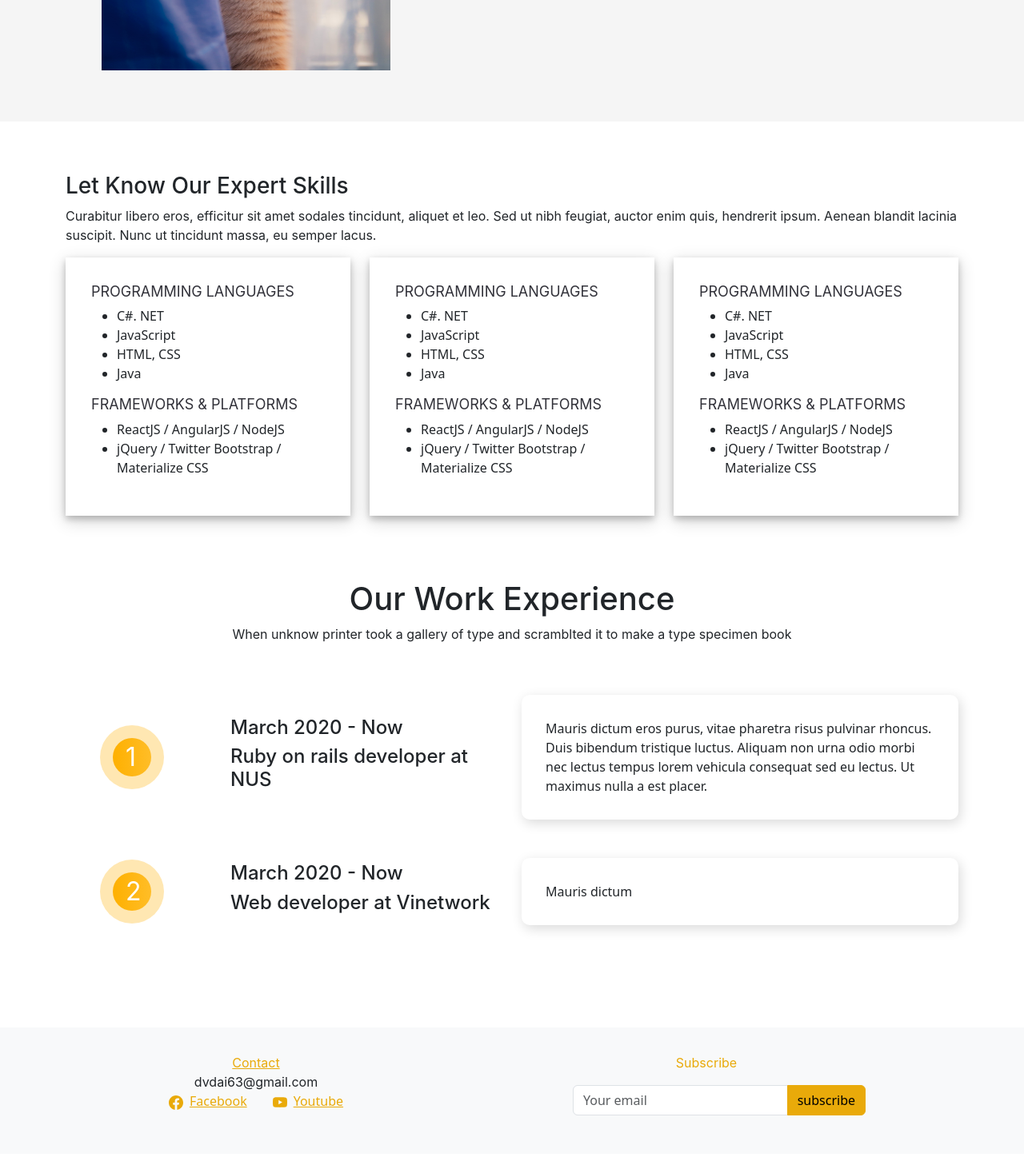
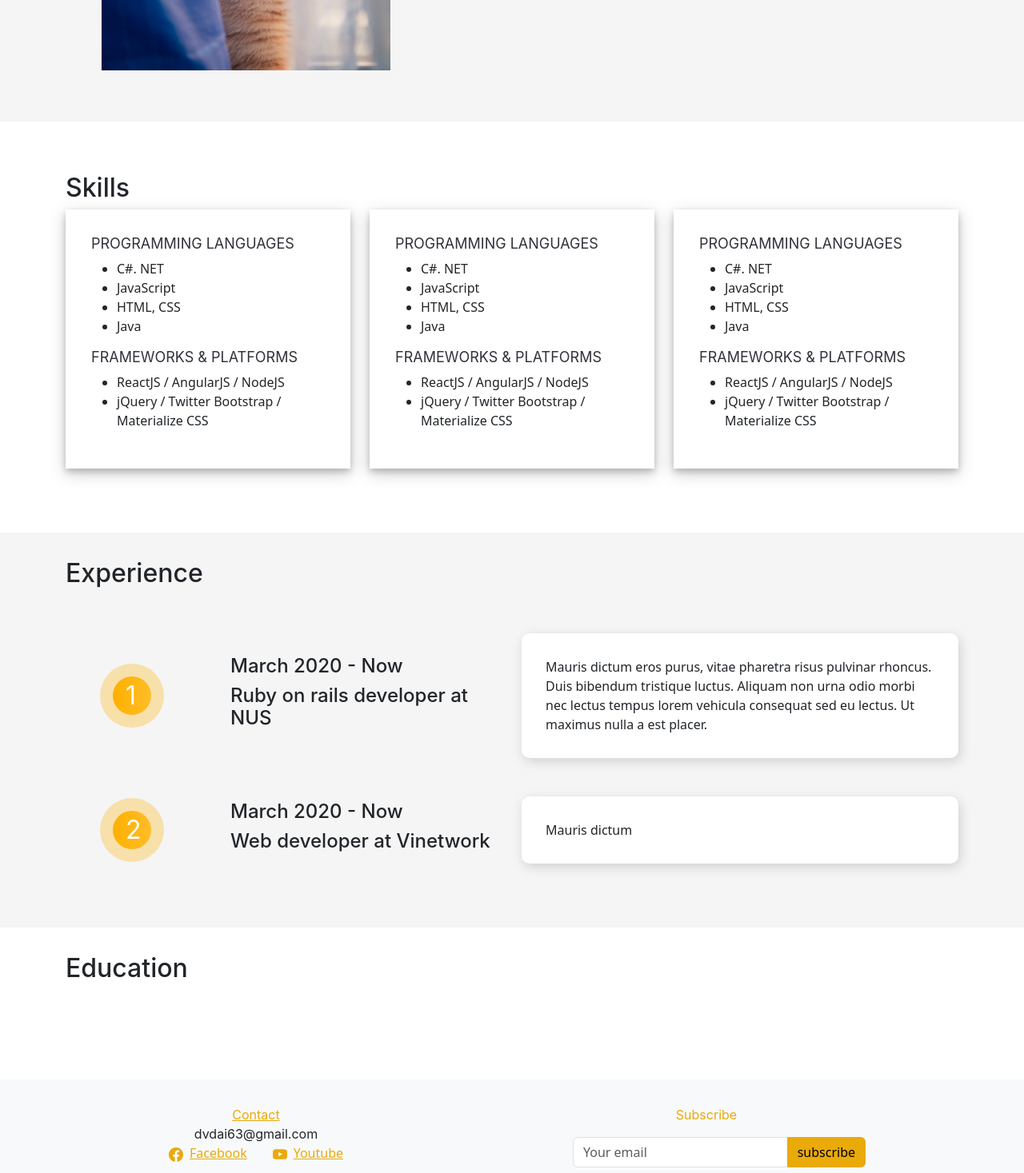
Before and after one commit to daidtech/FE_myspace, a Next.js app: page / in a window 1280 px wide. Shown: the part 344-1811 px from the top of the page at 80% size. Before the commit the page ends 1787 px from the top, so only its background shows below. Built offline with nearby package versions, Linux system fonts and the light colour scheme.

Commit message:
add education block

```diff
--- a/components/About/About.tsx
+++ b/components/About/About.tsx
@@ -2,6 +2,7 @@ import { Container, Row, Col } from 'react-bootstrap';
 import styles from './About.module.scss';
 import AboutSkill from './AboutSkill/AboutSkill';
 import Experience from './Experience/Experience';
+import Education from './Education/Education';
 
 
 export default function About() {
@@ -28,6 +29,7 @@ export default function About() {
       <div className={styles.contentBelowHero}>
         <AboutSkill />
         <Experience />
+        <Education />
       </div>
     </section>
   )
--- a/components/About/AboutSkill/AboutSkill.tsx
+++ b/components/About/AboutSkill/AboutSkill.tsx
@@ -8,12 +8,9 @@ export default function AboutSkill() {
       <Container>
         <Row>
           <Col>
-            <h3>
-              Let Know Our Expert Skills
-            </h3>
-            <p>
-              Curabitur libero eros, efficitur sit amet sodales tincidunt, aliquet et leo. Sed ut nibh feugiat, auctor enim quis, hendrerit ipsum. Aenean blandit lacinia suscipit. Nunc ut tincidunt massa, eu semper lacus.
-            </p>
+            <h2>
+              Skills
+            </h2>
           </Col>
         </Row>
         <Row>
--- /dev/null
+++ b/components/About/Education/Education.module.scss
@@ -0,0 +1,3 @@
+.education {
+  padding: 2rem 0;
+}
--- /dev/null
+++ b/components/About/Education/Education.tsx
@@ -0,0 +1,20 @@
+import { Container, Row, Col } from "react-bootstrap";
+import styles from './Education.module.scss';
+
+export default function Education() {
+  return (
+    <section className={styles.education}>
+      <Container>
+        <Row>
+          <Col>
+            <div className={styles.title}>
+              <h2>Education</h2>
+            </div>
+          </Col>
+        </Row>
+      </Container>
+    </section>
+
+  )
+
+}
--- a/components/About/Experience/Experience.module.scss
+++ b/components/About/Experience/Experience.module.scss
@@ -1,8 +1,9 @@
 .experience {
   margin-top: 5rem;
+  padding: 2rem 0;
+  background-color: #f5f5f5;
 }
 .title {
-  text-align: center;
 }
 
 .wrapCounter {
--- a/components/About/Experience/Experience.tsx
+++ b/components/About/Experience/Experience.tsx
@@ -1,4 +1,4 @@
-import { Container, Row, Col, ProgressBar } from "react-bootstrap";
+import { Container, Row, Col } from "react-bootstrap";
 import styles from './Experience.module.scss';
 
 function WorkFor({info})  {
@@ -53,8 +53,7 @@ export default function Experience() {
         <Row>
           <Col>
             <div className={styles.title}>
-              <h1>Our Work Experience</h1>
-              <p>When unknow printer took a gallery of type and scramblted it to make a type specimen book</p>
+              <h2>Experience</h2>
             </div>
           </Col>
         </Row>
```
